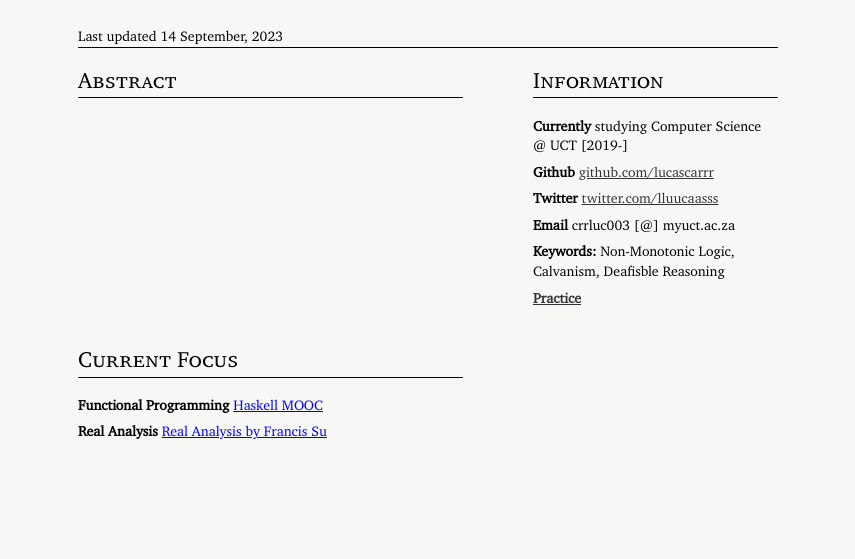
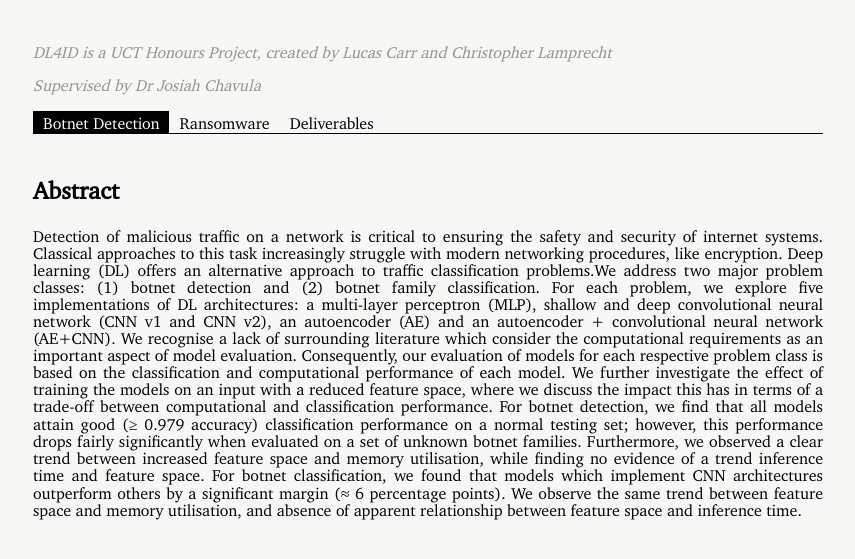
Before and after one commit to lucascarrr/DL4MD-Website, a plain HTML site: page index.html in a window 1280 px wide. Shown: the part 159-718 px from the top of the page, without its empty margins (212-1067 px from the left). Drawn offline with Linux system fonts and the light colour scheme.

Commit message:
first commit

```diff
--- a/index.html
+++ b/index.html
@@ -1,81 +1,81 @@
+
 <!DOCTYPE html>
 <html>
 
 <head>
-  <title> Deep Learning for Intrusion Detection </title>
+  <title>Deep Learning for Intrusion Detection</title>
   <meta charset="UTF-8" />
   <meta name="description" content="This is the website for Lucas Carr and Christopher Lamprecht's honours projects" />
   <meta http-equiv="content-type" content="text/html;charset=utf-8" />
   <meta name="viewport" content="width=device-width, initial-scale=1.0" />
-  <meta name="viewport" content="width=device-width, initial-scale=1.0" />
   <meta name="author" content="Lucas Carr & Christopher Lamprecht" />
   <link rel="stylesheet" type="text/css" href="styles.css" />
+  <script src="script.js"></script>
 </head>
 
 <body>
   <h1 class="Title">Deep Learning for Intrusion Detection</h1>
+
+  <div class="header">
+      <!-- <div class="project-description"> An evaluation of deep learning approaches to intrusion detection on encrypted network traffic -->
+      <!-- </div> -->
+
+      <div class="intro"> DL4ID is a UCT Honours Project, created by Lucas Carr and Christopher Lamprecht </div>
+      <div class="intro"> Supervised by Dr Josiah Chavula </div>
+
+  </div>
+
   <div class="container-top">
-    <p>Last updated 14 September, 2023</p>
+    <div class="tab-container">
+      <div class="tab active" data-tab="tab1">Botnet Detection</div>
+      <div class="tab" data-tab="tab2">Ransomware</div>
+      <div class="tab" data-tab="tab3">Deliverables</div>
+    </div>
+
     <div class="centered-hr"></div>
   </div>
 
   <div class="container-mid">
-    <div class="container-mid-left">
-      <h1 class="abstract">Abstract</h1>
-      <div class="centered-hr"></div>
+    <div id="tab1-content" class="tab-content" style="display: block;">
+        <p class="Abstract"> Abstract </p>
+        <p>Detection of malicious traffic on a network is critical to ensuring the
+safety and security of internet systems. Classical approaches to this
+task increasingly struggle with modern networking procedures, like
+encryption. Deep learning (DL) offers an alternative approach to traffic
+classification problems.We address two major problem classes: (1) botnet
+detection and (2) botnet family classification. For each problem, we
+explore five implementations of DL architectures: a multi-layer perceptron
+(MLP), shallow and deep convolutional neural network (CNN v1
+and CNN v2), an autoencoder (AE) and an autoencoder + convolutional
+neural network (AE+CNN). We recognise a lack of surrounding literature
+which consider the computational requirements as an important
+aspect of model evaluation. Consequently, our evaluation of models
+for each respective problem class is based on the classification and
+computational performance of each model. We further investigate the
+effect of training the models on an input with a reduced feature space,
+where we discuss the impact this has in terms of a trade-off between
+computational and classification performance. For botnet detection,
+we find that all models attain good (≥ 0.979 accuracy) classification
+performance on a normal testing set; however, this performance drops
+fairly significantly when evaluated on a set of unknown botnet families.
+Furthermore, we observed a clear trend between increased feature
+space and memory utilisation, while finding no evidence of a trend
+inference time and feature space. For botnet classification, we found
+that models which implement CNN architectures outperform others
+by a significant margin (≈ 6 percentage points). We observe the same
+trend between feature space and memory utilisation, and absence of
+apparent relationship between feature space and inference time.</p>
 
     </div>
 
-    <div class="container-mid-right">
-      <h1 class="abstract">Information</h1>
-      <div class="centered-hr"></div>
-      <div class="info-point">
-        <span class="first-word"> Currently </span> studying Computer Science
-        @ UCT [2019-]
-      </div>
+    <!-- Content for Tab 2 -->
+    <div id="tab2-content" class="tab-content">
+        <p>This is the content for Tab 2.</p>
+    </div>
 
-      <div class="info-point">
-        <span class="first-word"> Github </span>
-        <a href="https://github.com/lucascarrr">github.com/lucascarrr</a>
-      </div>
-
-      <div class="info-point">
-        <span class="first-word"> Twitter </span>
-        <a href="https://twitter.com/llluucaasss">twitter.com/lluucaasss</a>
-      </div>
-
-      <div class="info-point">
-        <span class="first-word"> Email </span> crrluc003 [@] myuct.ac.za
-      </div>
-
-      <div class="info-point">
-        <span class="first-word"> Keywords: </span> Non-Monotonic Logic,
-        Calvanism, Deafisble Reasoning
-      </div>
-
-      <div class="info-point">
-        <span class="first-word">
-          <a href="https://www.youtube.com/watch?v=eGDBR2L5kzI">Practice</a>
-        </span>
-      </div>
-    </div>
-  </div>
-
-  <div class="container-bot">
-
-    <div class="container-bot-left">
-      <h1>Current Focus</h1>
-      <div class="centered-hr"></div>
-
-      <div class="info-point">
-        <span class="first-word"> Functional Programming </span>
-        <a href="https://haskell.mooc.fi/part1#lecture-1-and-so-it-begins">Haskell MOOC</a>
-      </div>
-
-      <div class="info-point">
-        <span class="first-word"> Real Analysis </span>
-        <a href="https://math.hmc.edu/su/math131/">Real Analysis by Francis Su</a>
-      </div>
+    <!-- Content for Tab 3 -->
+    <div id="tab3-content" class="tab-content">
+        <p>This is the content for Tab 3.</p>
     </div>
   </div>
 </body>
--- /dev/null
+++ b/script.js
@@ -0,0 +1,46 @@
+// script.js
+document.addEventListener('DOMContentLoaded', function() {
+  const tabs = document.querySelectorAll('.tab');
+  const tabContents = document.querySelectorAll('.tab-content');
+  let activeTab = 'tab1';
+
+  function showTab(tabId) {
+    if (tabId === activeTab) return;
+
+    tabs.forEach(tab => {
+      tab.classList.remove('active');
+    });
+
+    tabContents.forEach(content => {
+      content.style.display = 'none';
+    });
+
+    const tab = document.querySelector(`[data-tab="${tabId}"]`);
+    if (tab) {
+      tab.classList.add('active');
+    }
+
+    const tabContent = document.getElementById(`${tabId}-content`);
+    if (tabContent) {
+      tabContent.style.display = 'block';
+    }
+
+    activeTab = tabId;
+  }
+
+  tabs.forEach(tab => {
+    tab.addEventListener('click', function() {
+      const tabId = this.getAttribute('data-tab');
+      showTab(tabId);
+    });
+  });
+
+  // Initialize by showing the first tab
+  showTab('tab1');
+
+  // Programmatically click on the first tab to set it as active initially
+  const firstTab = document.querySelector('[data-tab="tab1"]');
+  if (firstTab) {
+    firstTab.click();
+  }
+});
--- a/styles.css
+++ b/styles.css
@@ -25,11 +25,29 @@ body {
   font-size: 48px;
   text-align: center;
   font-weight: lighter;
-  margin-bottom: 0.4em;
+  margin-bottom: 1em;
+}
+
+.header {
+  max-width: 790px;
+  width:100%;
+}
+
+.project-description {
+  text-align: left;
+  text-transform: uppercase;
+  margin-bottom:0.5em;
+  font-size:14pt;
+}
+
+.intro {
+  margin-bottom:1em;
+  font-style:italic;
+  color: #95948a;
 }
 
 .container-top {
-  max-width: 700px;
+  max-width: 790px;
   width: 100%;
   margin-bottom: 1em;
 }
@@ -41,6 +59,10 @@ body {
   margin-bottom: 0.2em;
 }
 
+.container-mid {
+  width:790px;
+}
+
 .centered-hr {
   width: 100%;
   height: 1px;
@@ -48,119 +70,34 @@ body {
   background-color: black;
 }
 
-.container-mid {
-  max-width: 700px;
-  width: 100%;
-  margin-bottom: 0em;
-  display: flex;
-  align-items: flex-start;
-  justify-content: space-between; /* space between the two containers */
-  margin-bottom: 2em;
+.tab-container {
+    display: flex;
 }
 
-.container-mid .centered-hr {
-  margin-bottom: 1.2em;
+.tab {
+    cursor: pointer;
+    padding-left:10px;
+    padding-right:10px;
+    padding-top:5px;
+    text-align: left !important;
 }
 
-.container-mid-left {
-  width: 55%;
-  font-weight: bold;
+.tab-content {
+    display: none;
+    text-align: justify; /* Justify the text on both sides */
+    text-justify: inter-word;
 }
 
-.container-mid-left h1 {
-  margin-top: 0px;
-  font-size: 22px;
-  font-weight: 400;
-  font-variant: small-caps;
-  margin-bottom: 0.2em;
+.Abstract {
+    font-weight: bold;
+    font-size: 18pt;
 }
 
-.container-mid-left p {
-  margin-top: 0px;
-  font-size: 14px;
-  line-height: 1.4em;
-  font-weight: 200;
-  text-align: justify; /* this line replaces text-justify */
-  hyphens: auto;
-  margin-bottom: 0.2em;
+.tab.active {
+    background-color: #000000;
+    color: #FFF;
 }
 
-.container-mid-right {
-  width: 35%;
+.tab.active + .tab-content {
+    display: block;
 }
-
-.container-mid-right h1 {
-  margin-top: 0px;
-  font-size: 22px;
-  font-weight: normal;
-  font-variant: small-caps;
-  margin-bottom: 0.2em;
-}
-
-.info-point {
-  margin-top: 0px;
-  font-size: 14px;
-  line-height: 1.4em;
-  font-weight: 200;
-  margin-bottom: 0.5em;
-}
-
-.first-word {
-  font-weight: bold;
-}
-.container-mid-right a:link {
-  color: rgb(52, 52, 55); /* unvisited links */
-}
-.container-mid-right a:visited {
-  color: rgb(52, 52, 55); /* unvisited links */
-}
-.container-mid-right a:hover {
-  color: rgb(52, 52, 55); /* unvisited links */
-}
-.container-mid-right a:active {
-  color: rgb(52, 52, 55); /* unvisited links */
-}
-
-.container-bot {
-  max-width: 700px;
-  width: 100%;
-  margin-bottom: 0em;
-  display: flex;
-  align-items: flex-start;
-  justify-content: space-between; /* space between the two containers */
-  margin-bottom: 2em;
-}
-.container-bot h1 {
-  font-weight: normal;
-}
-
-.container-bot-left {
-  width: 55%;
-  font-weight: bold;
-}
-
-.container-bot-left h1 {
-  margin-top: 0px;
-  font-size: 22px;
-  font-weight: 400;
-  font-variant: small-caps;
-  margin-bottom: 0.2em;
-}
-
-.container-bot-left p {
-  margin-top: 0px;
-  font-size: 14px;
-  line-height: 1.4em;
-  font-weight: 200;
-  text-align: justify; /* this line replaces text-justify */
-  hyphens: auto;
-  margin-bottom: 0.2em;
-}
-
-.container-bot .centered-hr {
-  margin-bottom: 1.2em;
-}
-
-.container-bot-right {
-  width: 35%;
-}
```
